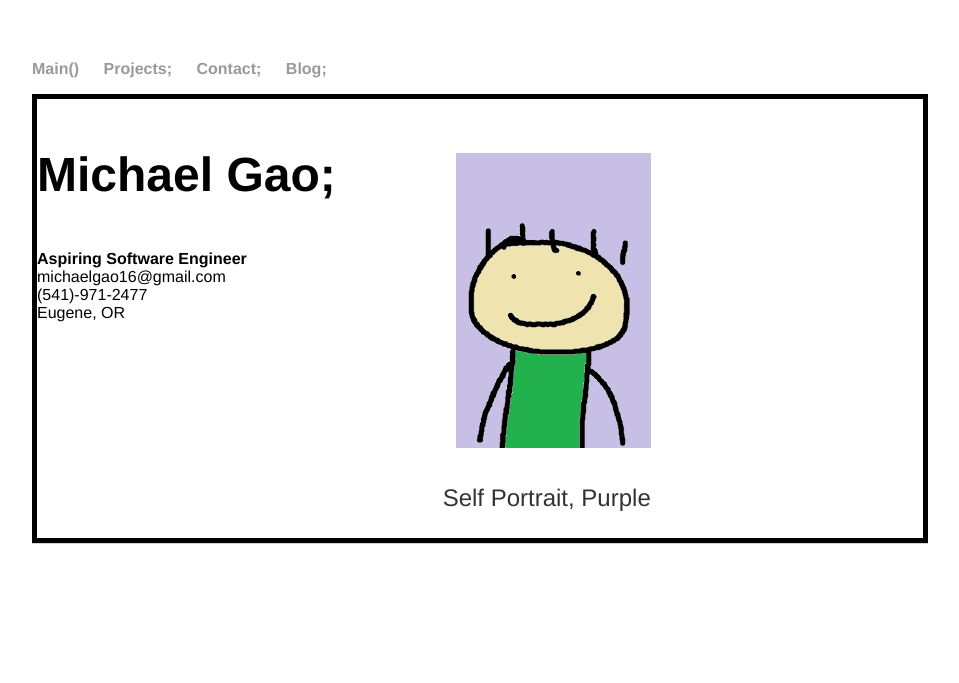
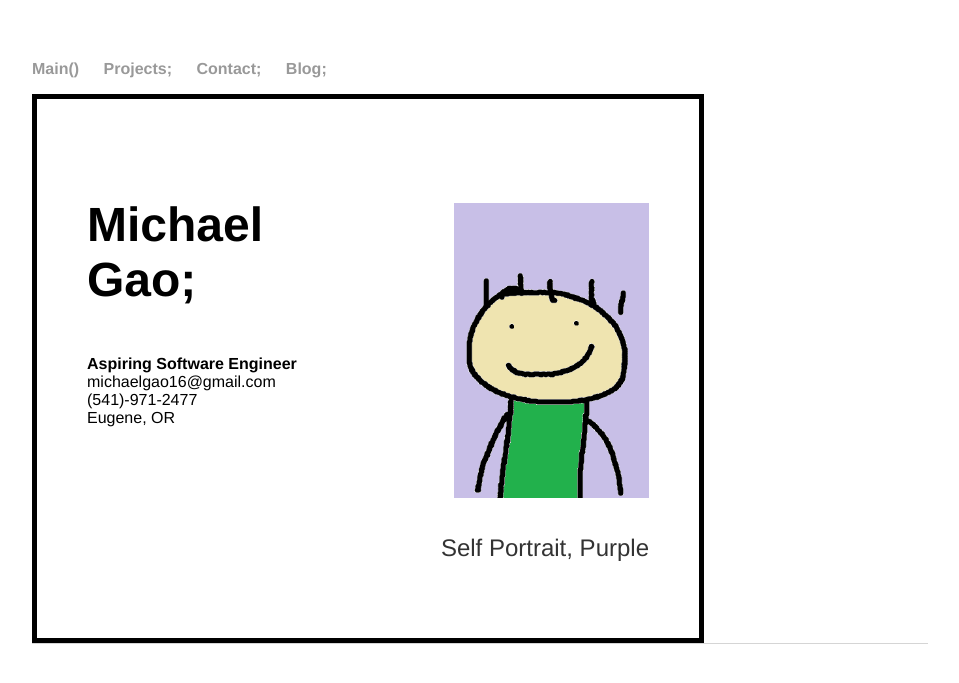
Before and after one commit to michael-c-gao/WebsiteOfMichael, a Jekyll site: the page built from contact/index.html, in a window 1280 px wide. Shown: the top 683 px of the page, without its empty margins (160-1119 px from the left). Built offline with Jekyll 4.4.1, drawn with Linux system fonts in a browser that asks for light colours.

Commit message:
Update index.html

```diff
--- a/contact/index.html
+++ b/contact/index.html
@@ -13,6 +13,9 @@ title: Contact Me
 		border: 0px solid black;
 	}
 		.parent{
+			width:75%;
+			height:auto;
+			padding:50px;
 			border: 5px solid black;
 			display:flex;
 		}
```
